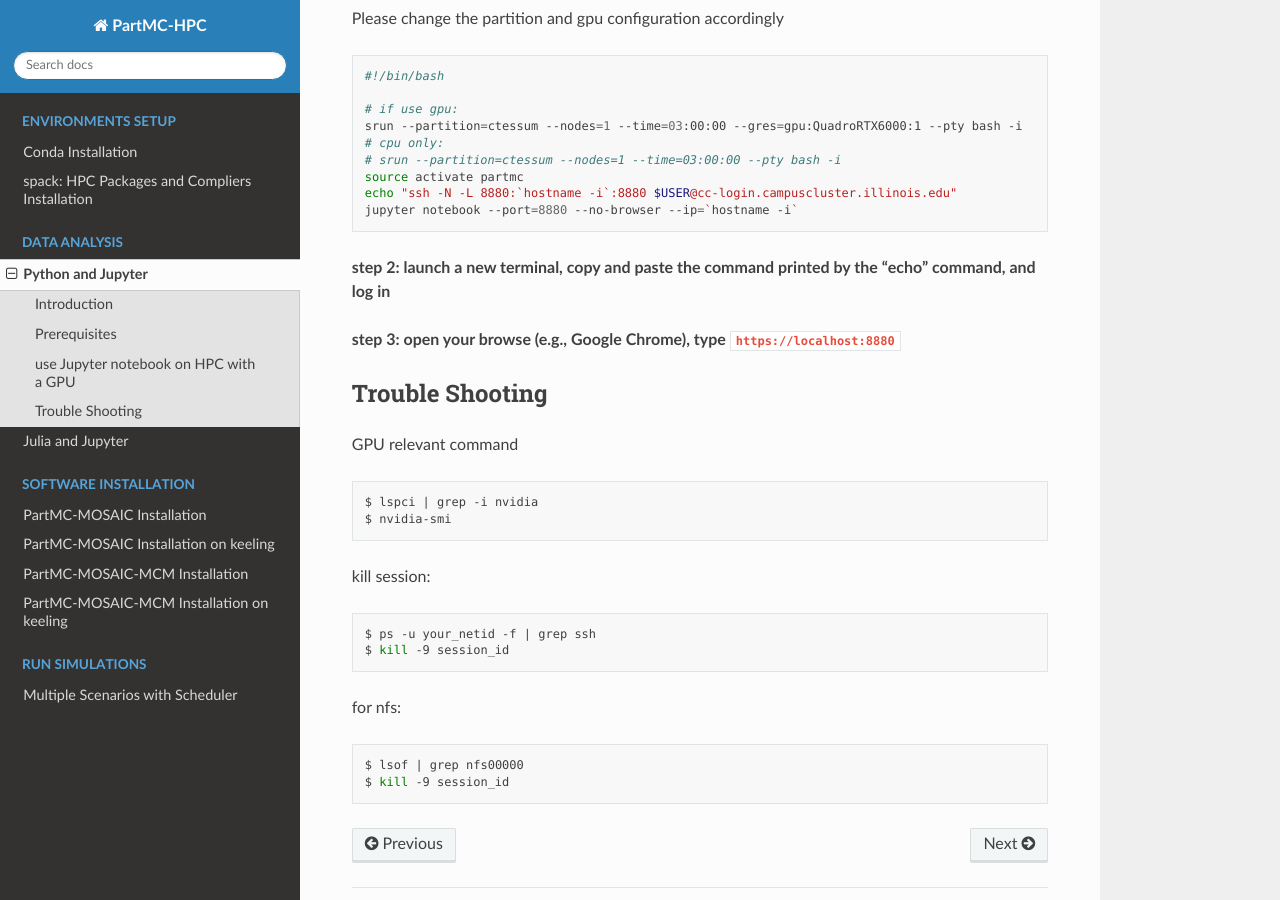
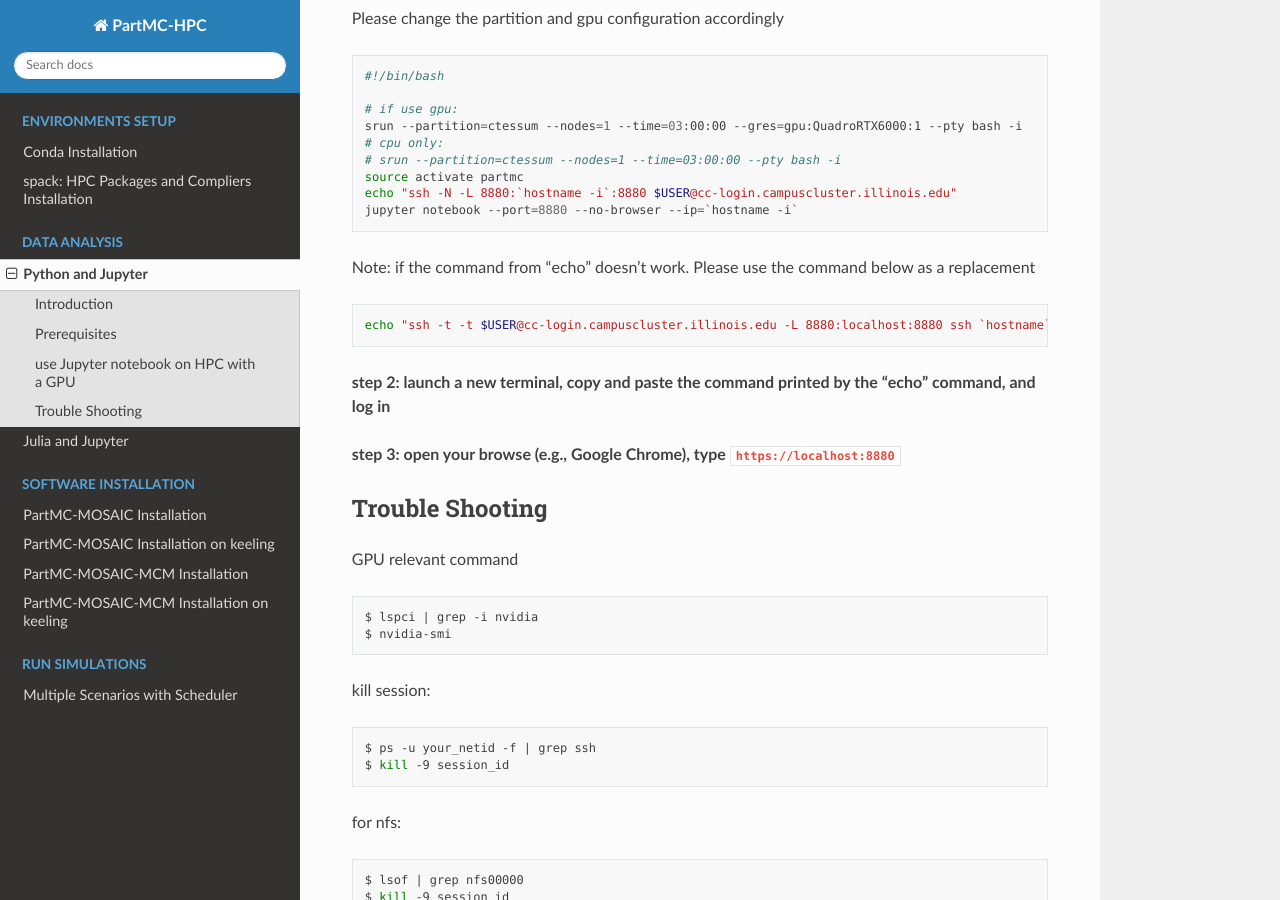
Before and after one commit to zhonghua-zheng/PartMC-HPC, a Sphinx documentation site: the page built from source/page/data_analysis/python_jupyter.md, in a window 1280 px wide and 900 px high, scrolled down 657 px. Built offline with Sphinx 7.4.7 and the Read the Docs theme 2.0.0, drawn with Linux system fonts in a browser that asks for light colours.

Commit message:
Update python_jupyter.md

````diff
--- a/source/page/data_analysis/python_jupyter.md
+++ b/source/page/data_analysis/python_jupyter.md
@@ -33,6 +33,10 @@ source activate partmc
 echo "ssh -N -L 8880:`hostname -i`:8880 $USER@cc-login.campuscluster.illinois.edu"
 jupyter notebook --port=8880 --no-browser --ip=`hostname -i`
 ```
+Note: if the command from "echo" doesn't work. Please use the command below as a replacement
+```bash
+echo "ssh -t -t $USER@cc-login.campuscluster.illinois.edu -L 8880:localhost:8880 ssh `hostname` -L 8880:localhost:8880"
+```
 
 **step 2: launch a new terminal, copy and paste the command printed by the "echo" command, and log in**
 
````
